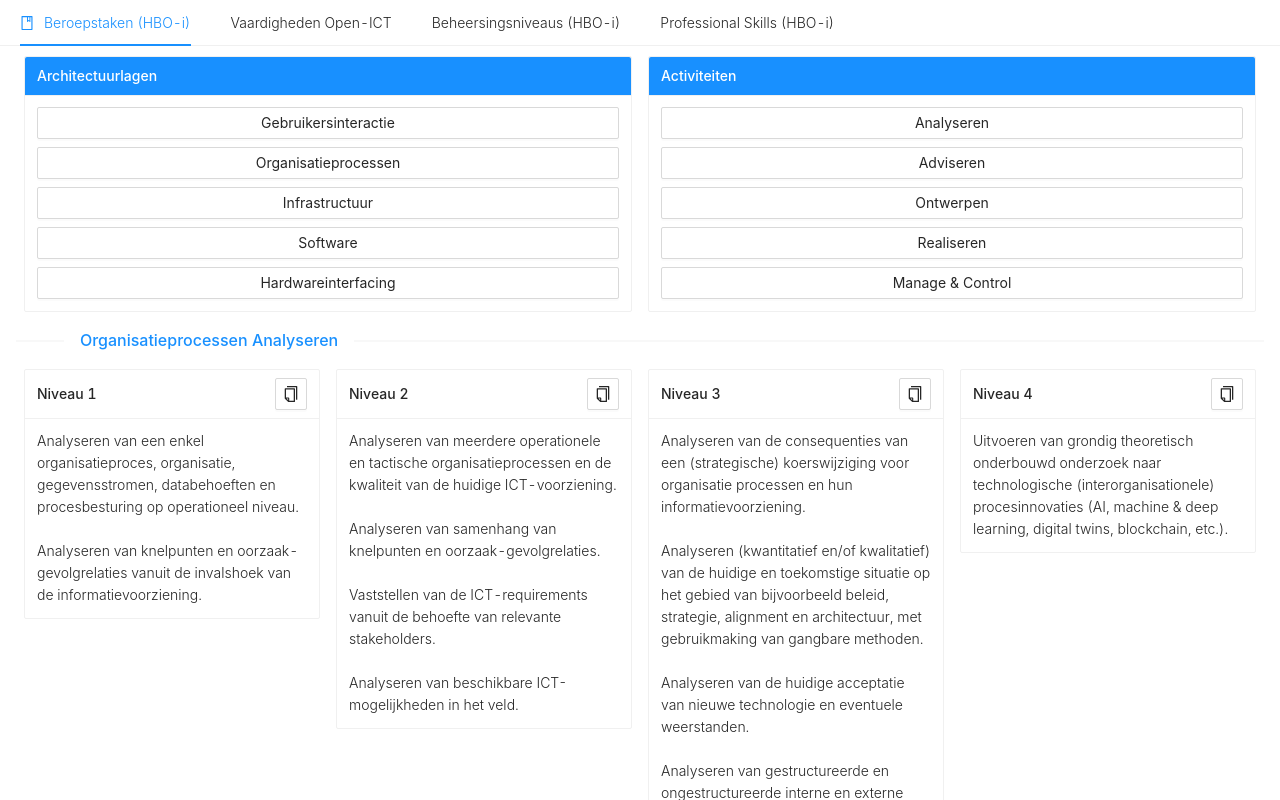
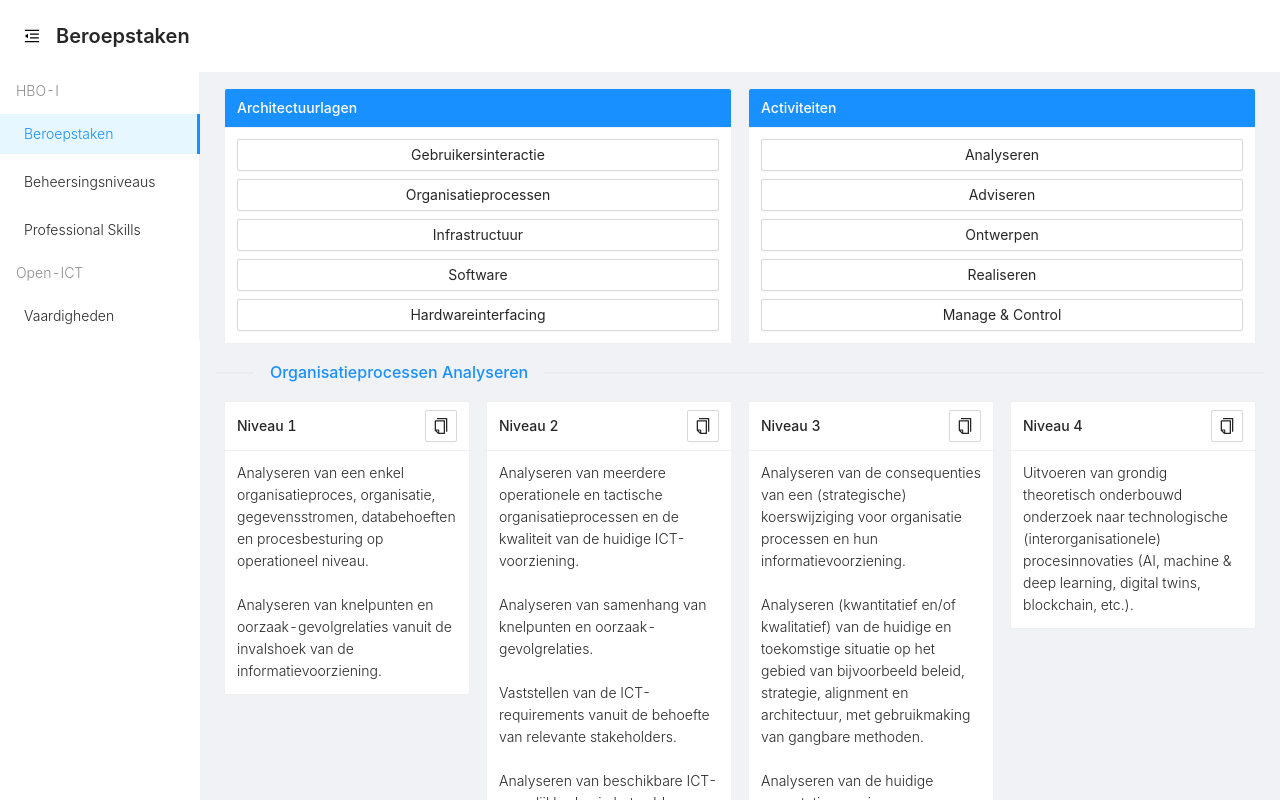
Before and after one commit to spark-156/leveling-education-framework, a React (Create React App) app in the folder frontend/: page / in a window 1280 px wide. Shown: the top 800 px of the page. Built offline with nearby package versions, Linux system fonts and the light colour scheme.

Commit message:
new navigation

```diff
--- a/frontend/src/App.js
+++ b/frontend/src/App.js
@@ -1,4 +1,4 @@
-import React from "react";
+import React, { useState } from "react";
 import { Navbar } from "./components/Navbar";
 import { PageContainer } from "./components/PageContainer";
 import styles from "./styles/App.module.css";
@@ -6,20 +6,49 @@ import styles from "./styles/App.module.css";
 import {
   BrowserRouter as Router,
   Switch,
-  Route
+  Route,
 } from "react-router-dom";
-import { Footer } from "./components/Footer";
 import PageNotFound from "./views/PageNotFound";
 import ProfessionalSkills from "./views/Professionalskills";
 import Beheersingsniveaus from "./views/Beheersingsniveaus"
 import Hboi from "./views/Hboi";
 import RedirectHboi from "./views/RedirectHboi";
 import Vaardigheden from "./views/Vaardigheden";
+import { Layout } from "antd";
+import PageHeader from './components/Header'
+
+
+const { Sider, Content } = Layout
 
 function App() {
+  const [collapsed, setCollapsed] = useState(false)
+
+  function toggleCollapsed () {
+    setCollapsed(value => !value)
+  }
+
+
   return <Router>
-      <div className={styles.pageContainer}>
-        <Navbar />
+    <Layout
+      className={styles.pageContainer}
+    >
+      <PageHeader
+        collapsed={collapsed}
+        toggleCollapsed={toggleCollapsed}
+      />
+      <Layout>
+        <Sider
+          collapsible
+          trigger={null}
+          collapsed={collapsed}
+          // style={{ overflow: 'auto', height: '', position: 'sticky', top: 0, left: 0, }}
+          breakpoint="lg"
+          collapsedWidth="0"
+          theme="light"
+        >
+          <Navbar toggleCollapsed={toggleCollapsed} />
+        </Sider>
+        <Content>
           <PageContainer className={styles.contentWrap}>
             <Switch>
               <Route exact path="/">
@@ -42,8 +71,9 @@ function App() {
               </Route>
             </Switch>
           </PageContainer>
-        <Footer />
-      </div>
+        </Content>
+      </Layout>
+    </Layout>
   </Router>
 }
 
--- /dev/null
+++ b/frontend/src/components/Header.jsx
@@ -0,0 +1,29 @@
+import React, { useEffect, useState } from "react";
+import { useLocation } from "react-router-dom";
+import { PageHeader } from "antd";
+import {
+    MenuUnfoldOutlined,
+    MenuFoldOutlined,
+  } from '@ant-design/icons';
+
+export default function Header ({ collapsed, toggleCollapsed }) {
+    const routeTable = {
+        "/": "Beroepstaken",
+        "/beheersingsniveaus": "Beheersingsniveaus",
+        "/professionalskills": "Professional skills",
+        "/vaardigheden": "Vaardigheden",
+    }
+    const location = useLocation()
+    const [title, setTitle] = useState(routeTable[location.pathname])
+
+    useEffect(() => {
+        setTitle(routeTable[location.pathname])
+    }, [location])
+
+    return <PageHeader
+        style={{ background: "#fff" }}
+        onBack={() => toggleCollapsed()}
+        title={title}
+        backIcon={collapsed ? <MenuUnfoldOutlined /> : <MenuFoldOutlined />}
+    />
+}
--- a/frontend/src/components/Navbar.jsx
+++ b/frontend/src/components/Navbar.jsx
@@ -1,33 +1,46 @@
 import { Menu } from 'antd';
 import { Link } from 'react-router-dom';
-import { BookOutlined } from '@ant-design/icons';
+
 import { useLocation } from 'react-router-dom';
 
 export function Navbar() {
   const location = useLocation();
 
   return <div style={{ padding: "0 0 10px 0" }}>
-    <Menu theme="light" defaultSelectedKeys={['/']} selectedKeys={[location.pathname]} mode="horizontal">
-      <Menu.Item key="/" icon={<BookOutlined />}>
+    <Menu
+      theme="light"
+      defaultSelectedKeys={['/']}
+      selectedKeys={[location.pathname]}
+      mode="inline"
+    >
+      <Menu.ItemGroup
+        title="HBO-I"
+      >
+        <Menu.Item key="/">
           <Link to='/'>
-          Beroepstaken (HBO-i)
-        </Link>
-      </Menu.Item>
-      <Menu.Item key="/vaardigheden">
-        <Link to='/vaardigheden'>
-          Vaardigheden Open-ICT
+            Beroepstaken
           </Link>
         </Menu.Item>
         <Menu.Item key="/beheersingsniveaus">
           <Link to='/beheersingsniveaus'>
-          Beheersingsniveaus (HBO-i)
+            Beheersingsniveaus
           </Link>
         </Menu.Item>
         <Menu.Item key="/professionalskills">
           <Link to='/professionalskills'>
-          Professional Skills (HBO-i)
+            Professional Skills
           </Link>
         </Menu.Item>
+      </Menu.ItemGroup>
+      <Menu.ItemGroup
+        title="Open-ICT"
+      >
+        <Menu.Item key="/vaardigheden">
+          <Link to='/vaardigheden'>
+            Vaardigheden
+          </Link>
+        </Menu.Item>
+      </Menu.ItemGroup>
     </Menu>
   </div>
 }
--- a/frontend/src/styles/Container.module.css
+++ b/frontend/src/styles/Container.module.css
@@ -1,3 +1,3 @@
 .container {
-    padding: 0 1rem 1rem;
+    padding: 1rem;
 }
```
Lines whose indentation alone changed are shown as unchanged.
